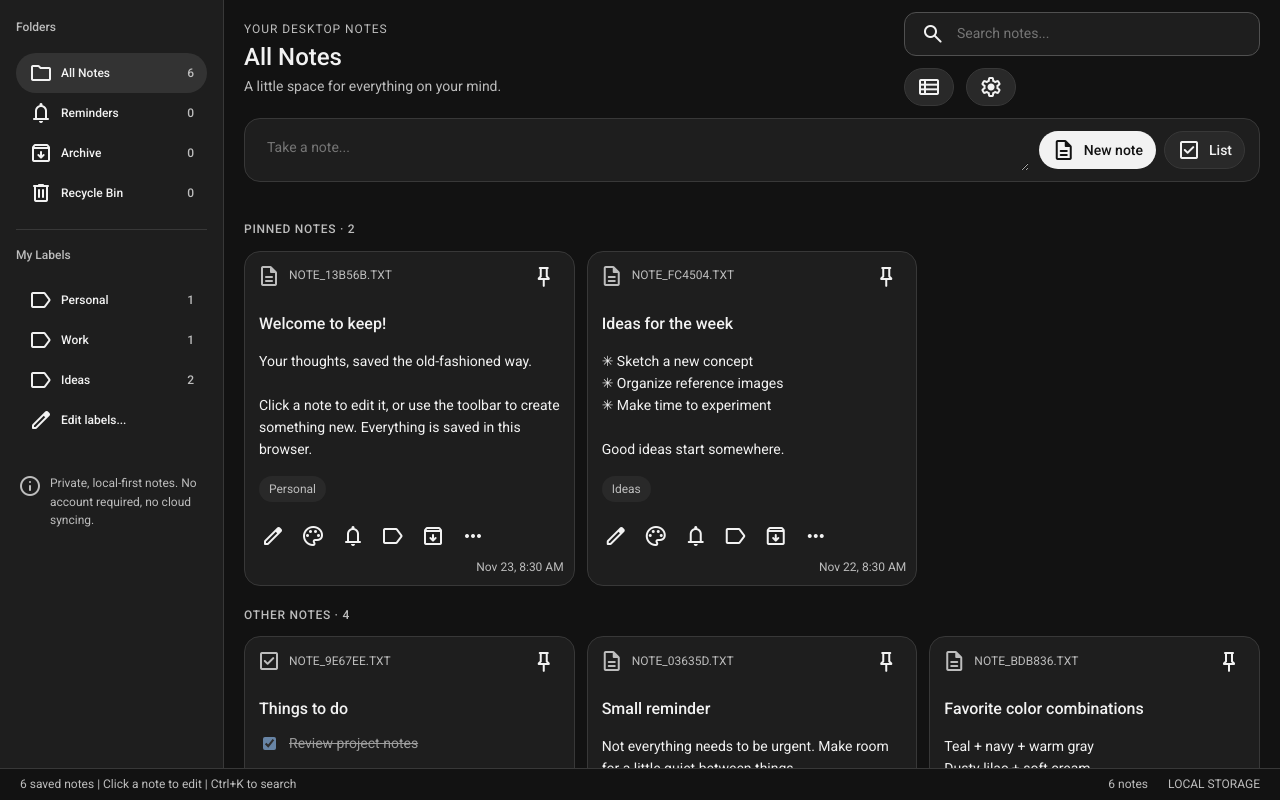
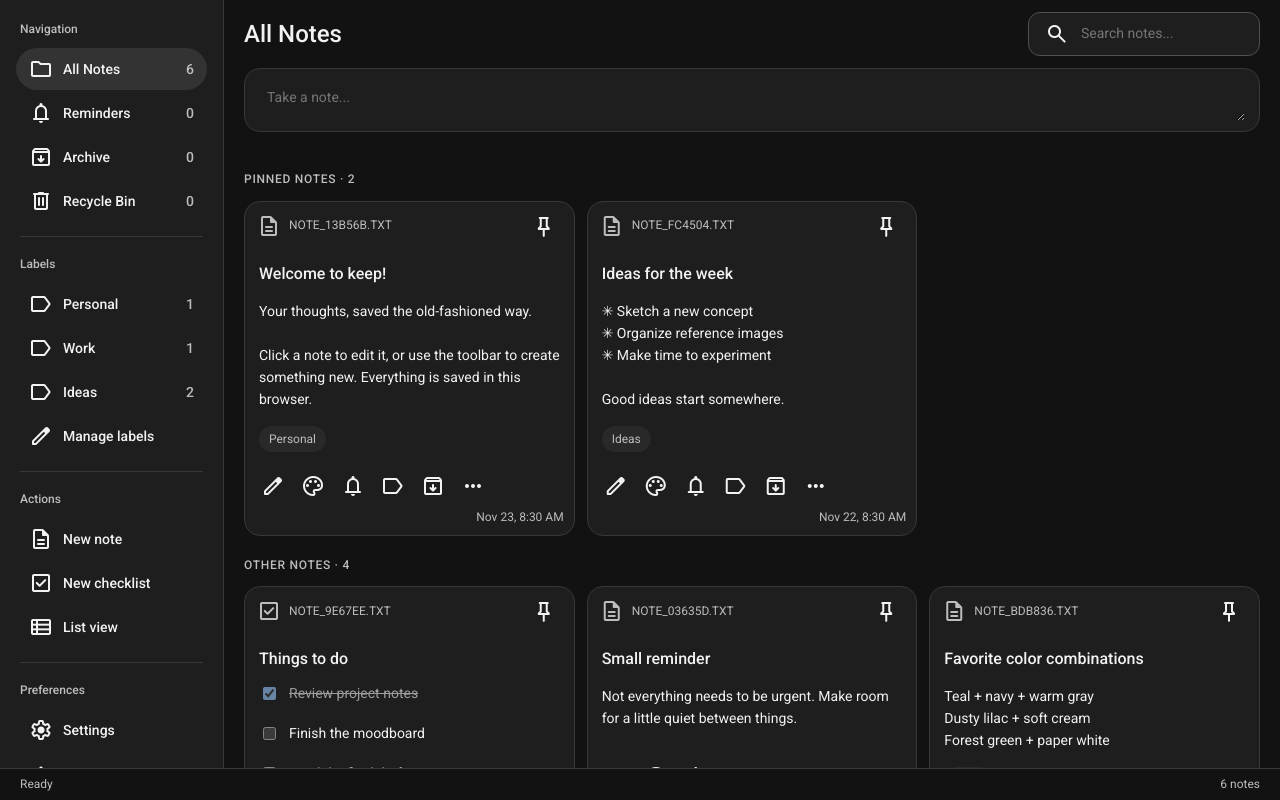
Before and after one commit to NamTheDev/NoteKeep98, a website with bundled scripts: page index.html in a window 1280 px wide. Built offline with nearby package versions, Linux system fonts and the light colour scheme.

Commit message:
Style: Simplify keep UI and consolidate sidebar controls
23-11-2026

- Remove decorative headings and duplicate note-action buttons.
- Place creation, layout, settings, import/export and sample reset in sidebar.
- Vendor canonical util design CSS and update browser regressions.

```diff
--- a/src/main.ts
+++ b/src/main.ts
@@ -85,26 +85,48 @@ function setView(next: View): void {
   view=next;mobileMenu=false;closePopup();render();
   $('#boardScroll')?.scrollTo({top:0});
 }
-const viewMeta = (): {title:string,subtitle:string,kicker:string,path:string} => {
-  switch(view) {
-    case 'reminders': return {title:'Reminders',subtitle:'The notes you need to remember.',kicker:'YOUR PLANNED NOTES',path:'Reminders'};
-    case 'archive': return {title:'Archive',subtitle:'Out of sight, not forgotten.',kicker:'YOUR SAVED NOTES',path:'Archive'};
-    case 'trash': return {title:'Recycle Bin',subtitle:'Deleted notes can be restored here.',kicker:'RECENTLY DELETED',path:'Recycle Bin'};
-    case 'notes': return {title:'All Notes',subtitle:'A little space for everything on your mind.',kicker:'YOUR DESKTOP NOTES',path:'All Notes'};
-    default: {const label = view.slice(6);return {title:label,subtitle:'Notes filed under '+label+'.',kicker:'YOUR CUSTOM FOLDER',path:'Labels \\ '+label};}
-  }
-};
+function viewTitle():string {
+  if(view==='notes')return 'All Notes';
+  if(view==='reminders')return 'Reminders';
+  if(view==='archive')return 'Archive';
+  if(view==='trash')return 'Recycle Bin';
+  return view.startsWith('label:')?view.slice(6):'All Notes';
+}
 function navButton(dest:View,name:string,iconName:string,count?:number,sub=false):string {
   return `<button class="nav-btn ${view===dest?'active':''} ${sub?'sub':''}" data-action="view" data-view="${html(dest)}" aria-current="${view===dest?'page':'false'}">${icon(iconName)}<span>${html(name)}</span>${count!==undefined?`<span class="nav-count">${count}</span>`:''}</button>`;
 }
 function renderNav():void {
-  const c=counts();const root=$('#navRoot');if (!root)return;
-  root.innerHTML=`<div class="sidebar-heading">Folders</div><div class="sidebar-group">
-    ${navButton('notes','All Notes','folder',c.notes)}${navButton('reminders','Reminders','bell',c.reminders)}${navButton('archive','Archive','archive',c.archive)}${navButton('trash','Recycle Bin','trash',c.trash)}
-    </div><div class="sidebar-divider"></div><div class="sidebar-heading">My Labels</div><div class="sidebar-group">
+  const c=counts();const root=$('#navRoot');if(!root)return;
+  root.innerHTML=`
+  <div class="sidebar-heading">Navigation</div>
+  <nav class="sidebar-group" aria-label="Notes navigation">
+    ${navButton('notes','All Notes','folder',c.notes)}
+    ${navButton('reminders','Reminders','bell',c.reminders)}
+    ${navButton('archive','Archive','archive',c.archive)}
+    ${navButton('trash','Recycle Bin','trash',c.trash)}
+  </nav>
+  <div class="sidebar-divider"></div>
+  <div class="sidebar-heading">Labels</div>
+  <nav class="sidebar-group" aria-label="Note labels">
     ${data.labels.map(label=>navButton(`label:${label}`,label,'label',data.notes.filter(n=>n.labels.includes(label)&&!n.trashed&&!n.archived).length,true)).join('')}
-    <button class="nav-btn sub" data-action="manageLabels">${icon('pencil')}<span>Edit labels...</span></button>
-    </div>`;
+    <button class="nav-btn" data-action="manageLabels">${icon('pencil')}<span>Manage labels</span></button>
+  </nav>
+  <div class="sidebar-divider"></div>
+  <div class="sidebar-heading">Actions</div>
+  <nav class="sidebar-group" aria-label="Note actions">
+    <button class="nav-btn" data-action="newNote">${icon('note')}<span>New note</span></button>
+    <button class="nav-btn" data-action="newChecklist">${icon('check')}<span>New checklist</span></button>
+    <button class="nav-btn" id="viewToggle" data-action="toggleView" aria-pressed="${data.list}" aria-label="${data.list?'Switch to grid':'Switch to list'}">${icon(data.list?'grid':'list')}<span>${data.list?'Grid view':'List view'}</span></button>
+  </nav>
+  <div class="sidebar-divider"></div>
+  <div class="sidebar-heading">Preferences</div>
+  <nav class="sidebar-group" aria-label="Settings and data">
+    <button class="nav-btn" data-action="settings">${icon('settings')}<span>Settings</span></button>
+    <button class="nav-btn" data-action="import">${icon('upload')}<span>Import notes</span></button>
+    <button class="nav-btn" data-action="export">${icon('download')}<span>Export backup</span></button>
+    <button class="nav-btn" data-action="reset">${icon('restore')}<span>Restore samples</span></button>
+    <button class="nav-btn" data-action="about">${icon('info')}<span>About</span></button>
+  </nav>`;
 }
 function noteHTML(n:Note):string { return renderNoteCard(n,view); }
 function noteGroup(notes: Note[],heading:string):string {return `<div class="board-label">${html(heading)}</div><div class="note-grid ${data.list?'is-list':''}">${notes.map(noteHTML).join('')}</div>`;}
@@ -129,16 +151,15 @@ function renderBoard():void {
 }
 function render():void {
   renderNav();renderBoard();
-  const meta=viewMeta();
   const setText=(sel:string,text:string)=>{const el=$(sel);if(el)el.textContent=text;};
-  setText('#pageTitle',meta.title);setText('#pageDescription',meta.subtitle);setText('#pageKicker',meta.kicker);
+  setText('#pageTitle',viewTitle());
   setText('#statusCount',`${filterNotes().length} ${filterNotes().length===1?'note':'notes'}`);
-  setText('#statusText',`${data.notes.filter(n=>!n.trashed).length} saved notes  |  Click a note to edit  |  Ctrl+K to search`);
-  const viewBtn=$('#viewToggle'); if (viewBtn) {viewBtn.innerHTML=icon(data.list?'grid':'list');viewBtn.title=data.list?'Grid view':'List view';viewBtn.setAttribute('aria-pressed',String(data.list));}
+  setText('#statusText','Ready');
   const quick=$('#quickBar');if(quick)quick.hidden=view==='trash'||view==='archive';
   const clear=$('#clearSearch');if(clear)clear.hidden=!search;
   $('#sidebar')?.classList.toggle('mobile-open',mobileMenu);
   $('#mobileScrim')?.classList.toggle('show',mobileMenu);
+  $('[data-action="toggleNav"]')?.setAttribute('aria-expanded',String(mobileMenu));
   $('.desktop')?.classList.toggle('dark-mode',data.dark);
   // Keep root color-scheme and extension detection in sync with native preferences.
   window.dispatchEvent(new CustomEvent('app-theme-change',{detail:{dark:data.dark}}));
@@ -245,15 +266,14 @@ function renderDialog():void {
   }
   if(dialog==='settings'){
     root.innerHTML=`<div class="dialog-backdrop"><section class="dialog-window window medium" role="dialog" aria-modal="true" aria-label="Settings">${windowHeader('keep — Settings','closeDialog')}
-      <div class="dialog-body"><h3>Notes and data</h3><p class="dialog-note">Notes are saved in this browser on this device. keep is not affiliated with Google Keep, and does not offer cloud synchronization.</p>
-      <div style="display:flex;flex-direction:column;gap:9px"><button class="chrome-btn" data-action="export" style="justify-content:flex-start">${icon('download')} Export JSON backup</button><button class="chrome-btn" data-action="import" style="justify-content:flex-start">${icon('upload')} Import JSON notes</button><button class="chrome-btn" data-action="reset" style="justify-content:flex-start">${icon('restore')} Restore sample notes</button></div>
+      <div class="dialog-body"><h3>Preferences</h3><p class="dialog-note">Notes are saved in this browser on this device. keep is not affiliated with Google Keep, and does not offer cloud synchronization.</p>
       <fieldset class="settings-group"><legend>Appearance</legend><label class="simple-choice"><input type="checkbox" data-action="toggleDarkMode" ${data.dark?'checked':''}> Dark mode</label></fieldset><fieldset class="settings-group"><legend>Notes layout</legend><label class="simple-choice"><input type="checkbox" data-action="toggleListFromSettings" ${data.list?'checked':''}> List layout</label></fieldset>
       <p class="dialog-note" style="margin-top:17px">Settings and notes remain in this browser. Existing notes from earlier app versions are preserved automatically.</p></div>
       <div class="dialog-footer"><button class="chrome-btn primary" data-action="closeDialog">OK</button></div></section></div>`;return;
   }
   if(dialog==='about'){
     root.innerHTML=`<div class="dialog-backdrop"><section class="dialog-window window medium" role="dialog" aria-modal="true" aria-label="About keep">${windowHeader('About keep','closeDialog')}
-      <div class="dialog-body"><div class="dialog-icon-message">${icon('computer')}<div><h3 style="margin:0 0 5px">keep</h3><p>Version 1.0<br>TypeScript + Bun.js<br>Independent local-first notes application</p></div></div><p class="dialog-note">Windows 95/98-inspired visual language. Notes are stored only in your browser; this is not Google Keep and does not connect to Google.</p></div><div class="dialog-footer"><button class="chrome-btn primary" data-action="closeDialog">OK</button></div></section></div>`;return;
+      <div class="dialog-body"><div class="dialog-icon-message">${icon('computer')}<div><h3 style="margin:0 0 5px">keep</h3><p>Version 1.0<br>TypeScript + Bun.js<br>Independent local-first notes application</p></div></div><p class="dialog-note">Compact monochrome Material Design 3 visual language. Notes are stored only in your browser; this is not Google Keep and does not connect to Google.</p></div><div class="dialog-footer"><button class="chrome-btn primary" data-action="closeDialog">OK</button></div></section></div>`;return;
   }
   if(dialog==='confirm'){
     root.innerHTML=`<div class="dialog-backdrop"><section class="dialog-window window medium" role="alertdialog" aria-modal="true" aria-label="${html(confirmTitle)}">${windowHeader(confirmTitle,'closeDialog')}
@@ -309,6 +329,7 @@ function renameLabel(oldName:string):void {
   renderDialog();notify('Label renamed');
 }
 function execute(action:string,button:HTMLElement):void {
+  if(button.closest('#sidebar') && mobileMenu){mobileMenu=false;$('#sidebar')?.classList.remove('mobile-open');$('#mobileScrim')?.classList.remove('show');}
   const noteId=button.getAttribute('data-id')??'';
   const value=button.getAttribute('data-value')??'';
   switch(action){
--- a/src/style.css
+++ b/src/style.css
@@ -1,5 +1,9 @@
-/* Shared MD3-inspired monochrome design system v1.3.
-   Source of truth: Design Specification v1.3. No legacy bevels or animation. */
+/* Shared monochrome Material Design 3 system (compact density).
+ * CANONICAL SOURCE: https://github.com/NamTheDev/util/blob/main/css/material_design.css
+ * Consumers: NamTheDev/keep, NamTheDev/clipboard.
+ * Keep app-specific layout rules in their respective stylesheets.
+ * Version: 1.3 (2026-11-23).
+ */
 :root{
   font-family:Roboto,"Arial",system-ui,sans-serif;
   font-size:14px;
@@ -963,3 +967,17 @@ a{
     padding:12px
   }
 }
+
+/* Shared sidebar hierarchy and compact navigation affordances. */
+:root{--sidebar-width:224px}
+.sidebar{width:var(--sidebar-width)}
+.sidebar-heading{padding:10px 12px 4px;font-size:12px;font-weight:500;line-height:18px}
+.sidebar-group{display:flex;flex-direction:column;gap:2px;padding:6px 8px}
+.sidebar-group .nav-btn{display:flex;align-items:center;justify-content:flex-start;gap:10px;width:100%;min-height:40px;padding:8px 12px;text-align:left;font-size:14px;font-weight:500}
+.sidebar-group .nav-btn .ui-icon{flex-shrink:0}
+.sidebar-group .nav-btn[hidden],.sidebar-group[hidden],.sidebar-section[hidden]{display:none!important}
+.sidebar-divider{margin:8px 12px}
+.sidebar-foot{margin-top:16px}
+.content-heading{padding:12px 20px}
+.content-heading .page-title{margin:0}
+@media(max-width:839px){.content-heading{padding:10px 12px}}
--- a/src/ui/shell.ts
+++ b/src/ui/shell.ts
@@ -8,8 +8,10 @@ export function renderShell(icon:(name:string)=>string): string {
       <aside class="sidebar" id="sidebar"><div id="navRoot"></div><div class="sidebar-foot">${icon('info')}<span>Private, local-first notes. No account required, no cloud syncing.</span></div></aside>
       <div class="mobile-scrim" id="mobileScrim" data-action="closeNav"></div>
       <section class="content-pane" aria-label="Notes">
-        <div class="content-heading"><button class="chrome-btn mobile-nav-toggle" data-action="toggleNav" title="Open folders" aria-label="Toggle folders" aria-expanded="false">${icon('menu')}</button><div class="heading-copy"><div><div class="page-kicker" id="pageKicker">YOUR DESKTOP NOTES</div><h1 class="page-title" id="pageTitle">All Notes</h1><div class="page-desc" id="pageDescription">A little space for everything on your mind.</div></div></div>
-          <div class="content-actions"><label class="search-box">${icon('search')}<input type="search" id="searchInput" aria-label="Search notes" placeholder="Search notes..." autocomplete="off"><button class="search-clear" id="clearSearch" data-action="clearSearch" aria-label="Clear search" hidden>×</button></label><button class="chrome-btn" id="viewToggle" data-action="toggleView" title="Toggle grid or list view" aria-label="Toggle list view">${icon('list')}</button><button class="chrome-btn" data-action="settings" title="Settings" aria-label="Settings">${icon('settings')}</button></div>
+        <div class="content-heading">
+          <button class="chrome-btn mobile-nav-toggle" data-action="toggleNav" title="Open navigation" aria-label="Open navigation" aria-expanded="false">${icon('menu')}</button>
+          <h1 class="page-title" id="pageTitle">All Notes</h1>
+          <div class="content-actions"><label class="search-box">${icon('search')}<input type="search" id="searchInput" aria-label="Search notes" placeholder="Search notes..." autocomplete="off"><button class="search-clear" id="clearSearch" data-action="clearSearch" aria-label="Clear search" hidden>×</button></label></div>
         </div>
         <div class="quick-bar" id="quickBar" role="group" aria-label="Quick note">
           <div class="quick-composer" id="quickComposer">
@@ -21,12 +23,11 @@ export function renderShell(icon:(name:string)=>string): string {
               <button class="chrome-btn primary" data-action="saveQuickNote">${icon('save')} Save note</button>
             </div>
           </div>
-          <div class="quick-buttons"><button class="chrome-btn primary" data-action="newNote">${icon('note')} New note</button><button class="chrome-btn" data-action="newChecklist">${icon('check')} List</button></div>
         </div>
         <div class="board-scroll" id="boardScroll"><div id="boardRoot"></div></div>
       </section>
     </div>
-    <div class="status-bar"><div class="status-cell" id="statusText">Ready</div><div class="status-cell" id="statusCount">0 notes</div><div class="status-cell">LOCAL STORAGE</div></div>
+    <div class="status-bar"><div class="status-cell" id="statusText">Ready</div><div class="status-cell" id="statusCount">0 notes</div></div>
   </main>
   <div id="popupRoot"></div><div id="dialogRoot"></div><div id="toastRoot" role="status" aria-live="polite"></div>
   <input type="file" id="importInput" accept=".json,application/json" hidden>
```
Also changed, not shown: docs/ARCHITECTURE.md (+5 -1 lines), README.md, 1 other file.
